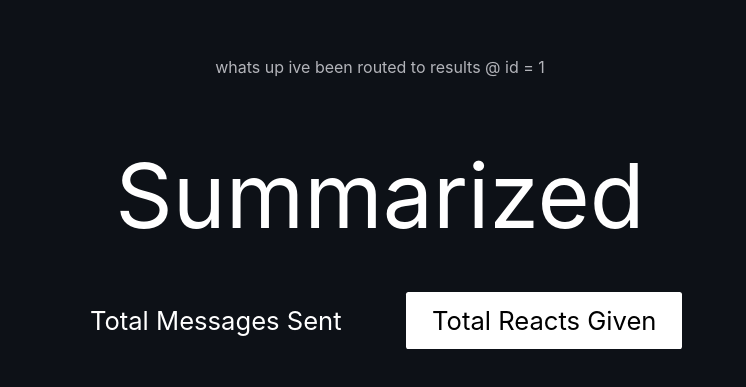
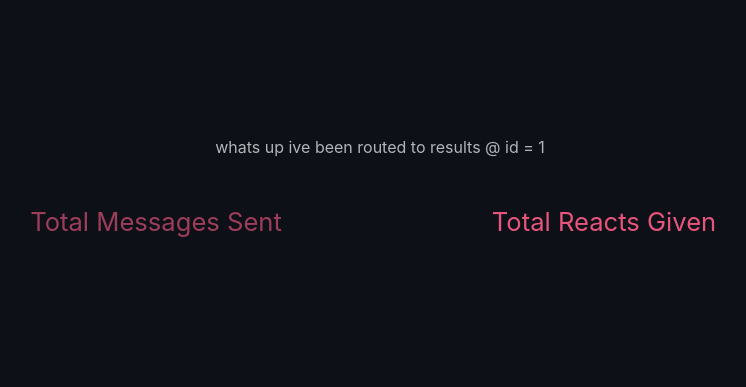
Before and after one commit to a-lafrance/Ribbon, a React (Create React App) app in the folder frontend/: page /results/1 in a window 1280 px wide. Shown: the part 197-584 px from the top of the page, without its empty margins (260-1006 px from the left). Built offline with nearby package versions, Linux system fonts and the light colour scheme; no server answers.

Commit message:
Updated genStatCard

```diff
--- a/frontend/src/components/GeneralStats.js
+++ b/frontend/src/components/GeneralStats.js
@@ -20,19 +20,16 @@ let GeneralStats = props => {
 
 
     return(
-        <div className="panelCard genStatCard">
-            <div className="genStatTitle">Summarized</div>
-            <div className="genStatCardInner">
-                <div class="normal">
-                    <div>Total Messages Sent</div>
-                    <div className="number"> {msgCount} </div>
-                </div>
-                <div class="reversed">
-                    <div>Total Reacts Given</div>
-                    <div className="number"> {reactCount} </div>
-                </div>
-            </div>
+      <div className="genStatCard">
+        <div>
+          <div className="number"> {msgCount} </div>
+          <div>Total Messages Sent</div>
         </div>
+        <div class="emphasized">
+          <div className="number"> {reactCount} </div>
+          <div>Total Reacts Given</div>
+        </div>
+      </div>
     );
 }
 
--- a/frontend/src/styles/GeneralStats.css
+++ b/frontend/src/styles/GeneralStats.css
@@ -1,42 +1,20 @@
 .genStatCard {
-  display: flex;
-  flex-direction: column;
-  align-items: center;
-  background: none;
+  display: grid;
+  grid-template-columns: 1fr 1fr;
+  color: rgba(255, 92, 135, 0.6);
+  padding-bottom: 32px;
 }
 
-.genStatTitle {
-  margin-top: 3vw;
-  font-size: 7vw;
-  line-height: 5vw;
-  display: flex;
+.genStatCard div{
+  font-size: 2vw;
+  margin: 0 1vw;
 }
 
-.genStatCardInner {
-  margin-top: 5vw;
-  display: grid;
-  grid-template-columns: 1fr 1fr;
-}
-
-.genStatCardInner div{
-  font-size: 2vw;
-  margin-left: 1vw;
-  margin-right: 1vw;
-}
-
-.genStatCardInner .number {
+.genStatCard .number {
   font-size: 5vw;
 }
 
-.genStatCardInner .normal {
-  padding: 1vw 1vw;
-}
-
-.genStatCardInner .reversed {
-  padding: 1vw 1vw;
-  background-color: white;
-  border-radius: 0.2vw;
-  color: black;
-  font-size: 5vw;
+.genStatCard .emphasized {
+  color: rgba(255, 92, 135, 0.9);
   margin: auto;
 }
```
